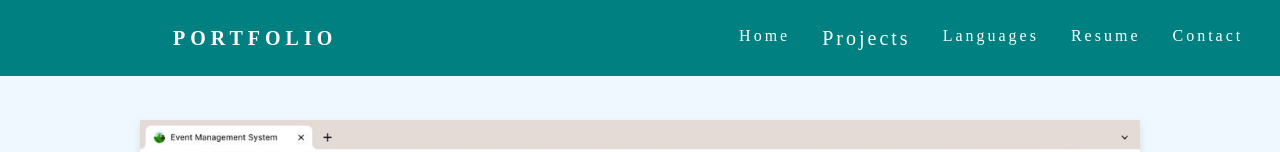
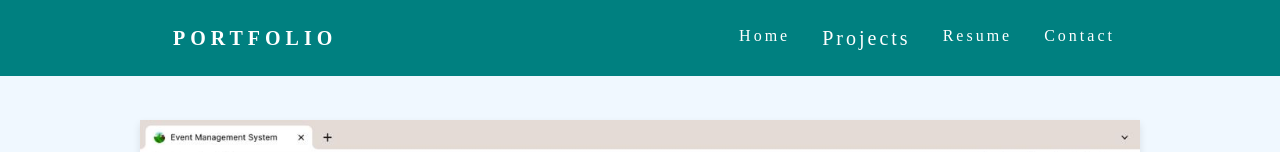
Before and after one commit to harsha17951/portfolio, a plain HTML site: page gallery.html in a window 1280 px wide. Shown: the top 152 px of the page. Drawn offline with Linux system fonts and the light colour scheme.

Commit message:
Update gallery.html

```diff
--- a/gallery.html
+++ b/gallery.html
@@ -119,7 +119,6 @@
         <ul class="nav-links">
             <li><a class="" href="index.html">Home</a></li>
             <li><a class="pro" href="projects.html">Projects</a></li>
-            <li><a href="#">Languages</a></li>
             <li><a href="Resume.html">Resume</a></li>
             <li><a href="mailto:2100031790cseh@gmail.com" class="hub">Contact</a></li>
         </ul>
```
